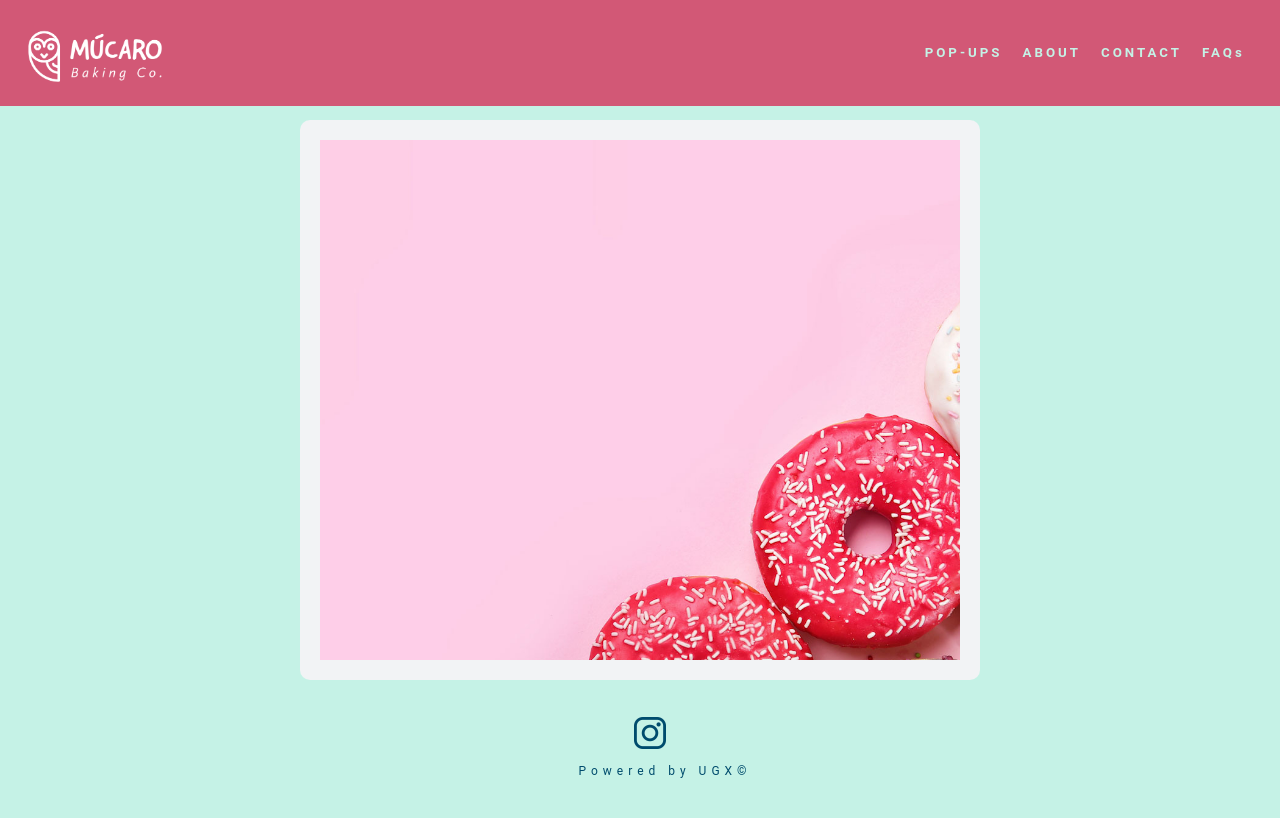
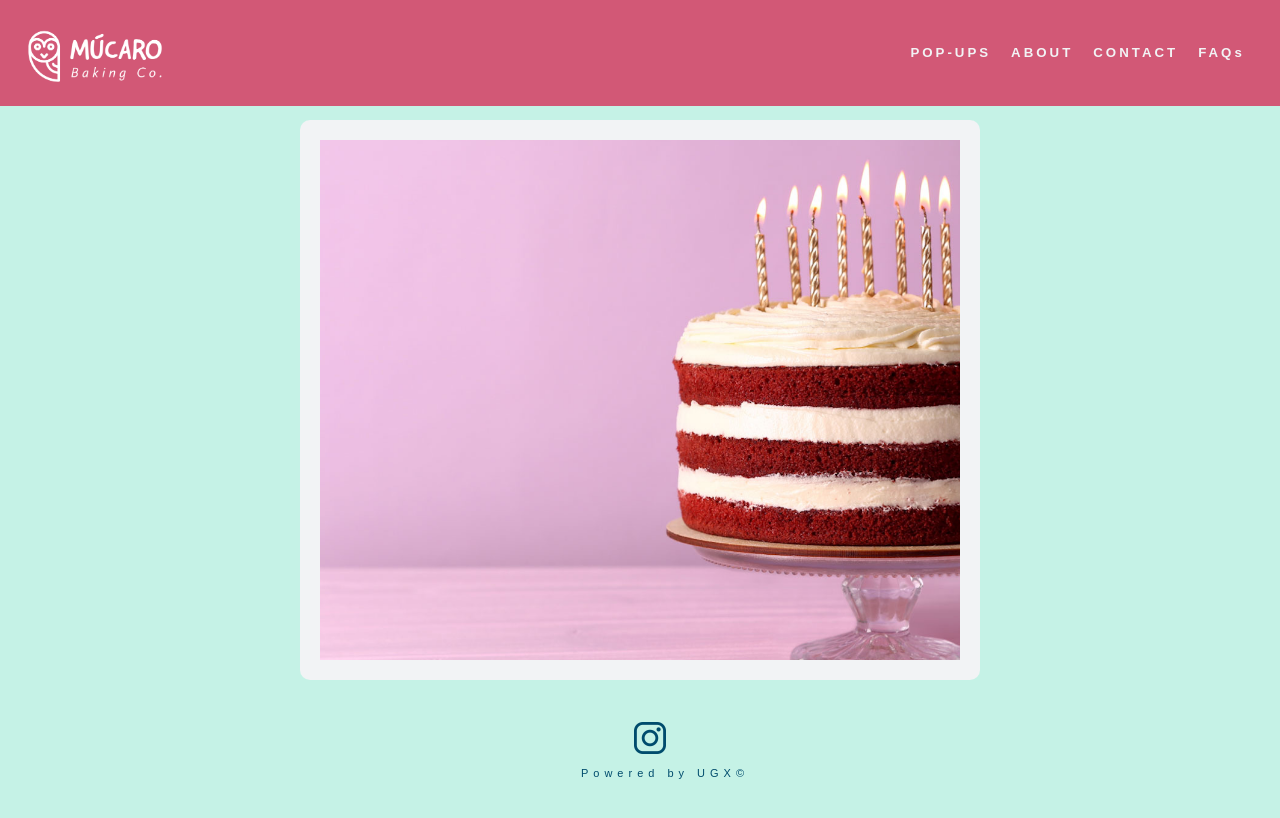
Before and after one commit to Ugonz86/MucaroBakingCo, a React (Create React App) app: page / in a window 1280 px wide. Built offline with nearby package versions, Linux system fonts and the light colour scheme; the HTML template or start-up script is replaced by a standard one; what @aws-amplify/core would draw is missing.

Commit message:
Changed font

```diff
--- a/src/App.css
+++ b/src/App.css
@@ -1,6 +1,7 @@
 .App {
   text-align: center;
   height: 100%;
+  font-family: arial;
 }
 
 body {
@@ -32,7 +33,6 @@ background-color: #D25876;
   text-align: justify;
   display: flex;
   float: right;
-  font-family: Roboto;
   letter-spacing: 3px;
   text-decoration: none;
   height: 12vh;
@@ -46,22 +46,23 @@ background-color: #D25876;
   text-align: justify;
   justify-content: space-between;
   margin: 20px;
-  font-family: Roboto;
   letter-spacing: 3px;
   margin-top: 200px;
 }
 
 .Menu a {
+  font-family: arial;
   text-decoration: none;
-  color: #C5F2E6;
+  color: #f2f3f5;
   margin: auto;
 
   }
 
 .Menu2 a {
+  font-family: arial;
   text-decoration: none;
-  color: #C5F2E6;
-  text-shadow: .3px .5px 1px #004C6D;
+  color: #f2f3f5;
+  /* text-shadow: .3px .5px 1px #004C6D; */
 }
 
 .nav-small {
@@ -265,6 +266,10 @@ h4 {
   color: #0096ca;
 }
 
+.title {
+  font-family: arial black;
+}
+
 button {
   background-color: #c5f2e6;
   outline: none;
@@ -283,11 +288,9 @@ button:active {
   border-radius: 5px;
   padding: 10px;
   margin: 10px;
-  /* width: auto; */
   min-height: 10vh;
-  font-family: Roboto;
-  /* resize: none; */
-  /* box-sizing: border-box; */
+  font-family: arial;
+  font-size: 14px;
  }
 
 .form {
@@ -317,7 +320,6 @@ input {
   width: auto;
   background-color: #E8E8E8;
   color: #004c6d;
-  font-family: Roboto;
 }
 
 input::placeholder {
@@ -343,6 +345,7 @@ textarea {
 
 .Footer {
   text-align: center;
+  font-family: arial;
   justify-content: center;
   align-items: center;
   left: 0;
@@ -351,9 +354,8 @@ textarea {
   position:fixed;
   width: 100%;
   margin: 0 auto;
-  font-family: Roboto;
   letter-spacing: 5px;
-  font-size: 12px;
+  font-size: 11px;
   background-color: #C5F2E6;
   color: #004C6D;
   padding: 10px;
@@ -361,6 +363,7 @@ textarea {
 
 .insta-logo {
   height: 4vmin;
+
 }
 
 .instalink {
@@ -448,7 +451,7 @@ textarea {
   display: flex;
   align-items: center;
   justify-content: center;
-  transition: .5s cubic-bezier(0.39, 0.575, 0.565, 1);
+  transition: .5s cubic-bezier(0.39, 0.575, 0.565, 1) ease-out;
 }
 
 .carouselImage {
--- a/src/components/Carousel.js
+++ b/src/components/Carousel.js
@@ -202,7 +202,7 @@ function Carousel() {
             }}
             key={index}
           >
-            {index === 1 ? (
+            {/* {index === 1 ? (
               <img alt="" style={{ display: "none" }} loading="lazy"></img>
             ) :            (
               <img
@@ -210,8 +210,14 @@ function Carousel() {
                 className="carouselImage"
                 src={item.src}
                 loading="lazy"
-              ></img>
-            )  }
+              />
+            )  } */}
+            <img
+                alt=""
+                className="carouselImage"
+                src={item.src}
+                loading="lazy"
+              />
           </div>
         );
       })}
```
